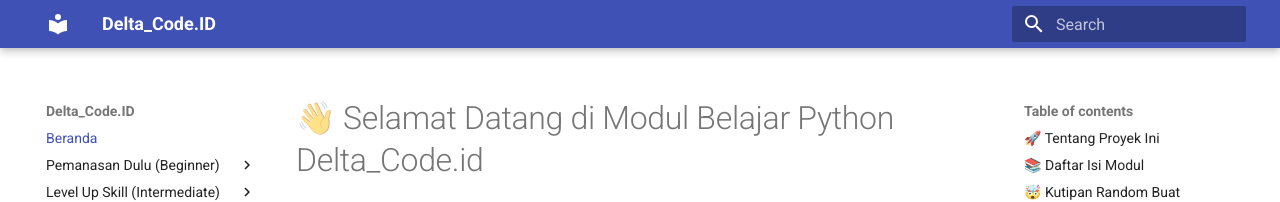
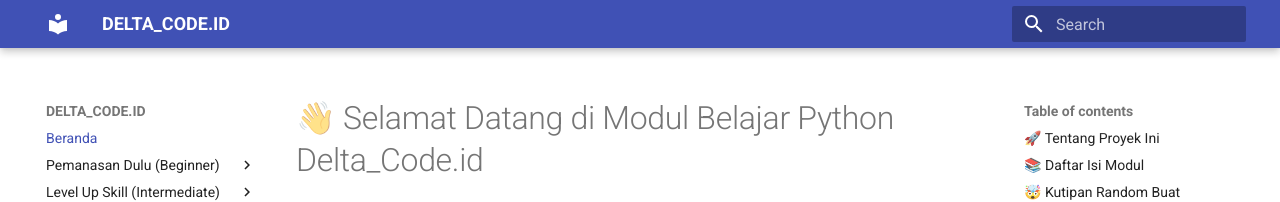
Before and after one commit to Delta-Code26/Belajar_Python, an MkDocs documentation site: the page built from docs/index.md, in a window 1280 px wide. Shown: the top 202 px of the page. Built offline with MkDocs 1.6.1 and Material for MkDocs 9.7.7, drawn with Linux system fonts in a browser that asks for light colours.

```diff
--- a/mkdocs.yml
+++ b/mkdocs.yml
@@ -1,4 +1,4 @@
-site_name: Delta_Code.ID
+site_name: DELTA_CODE.ID
 theme:
   name: material
 
```
